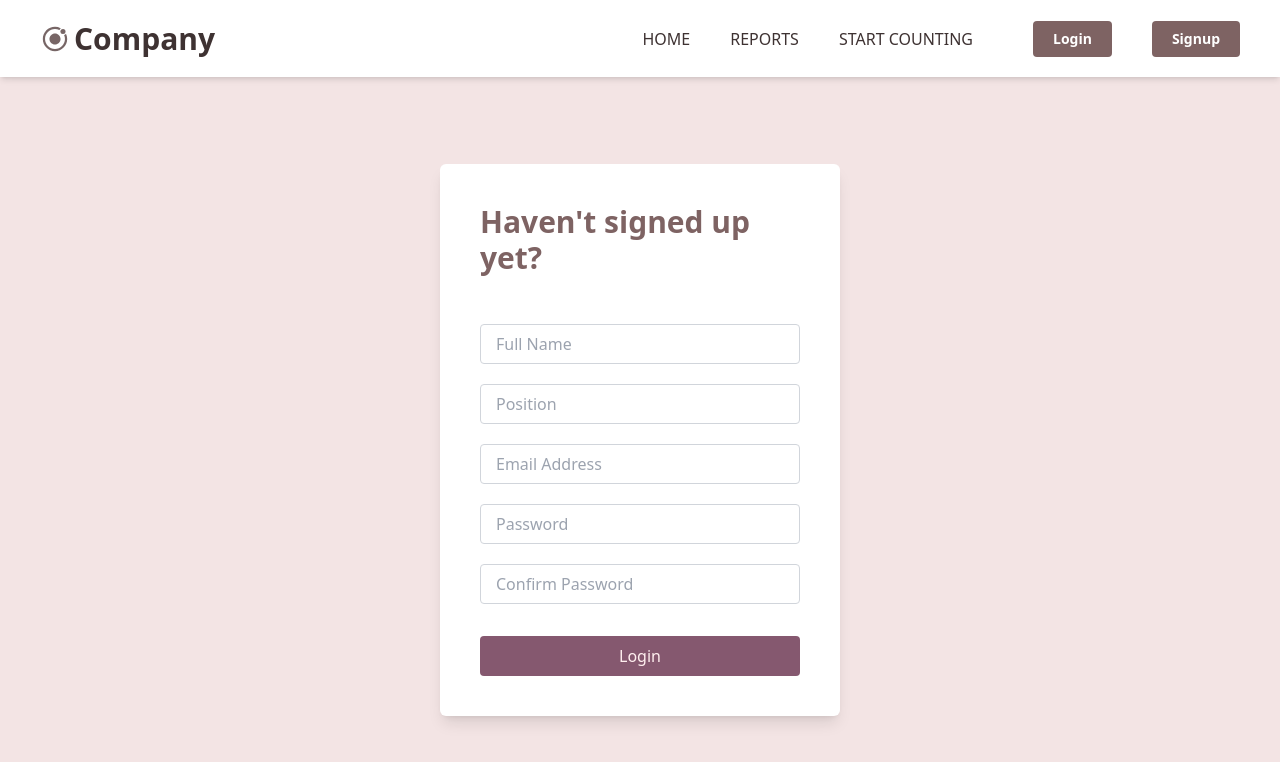
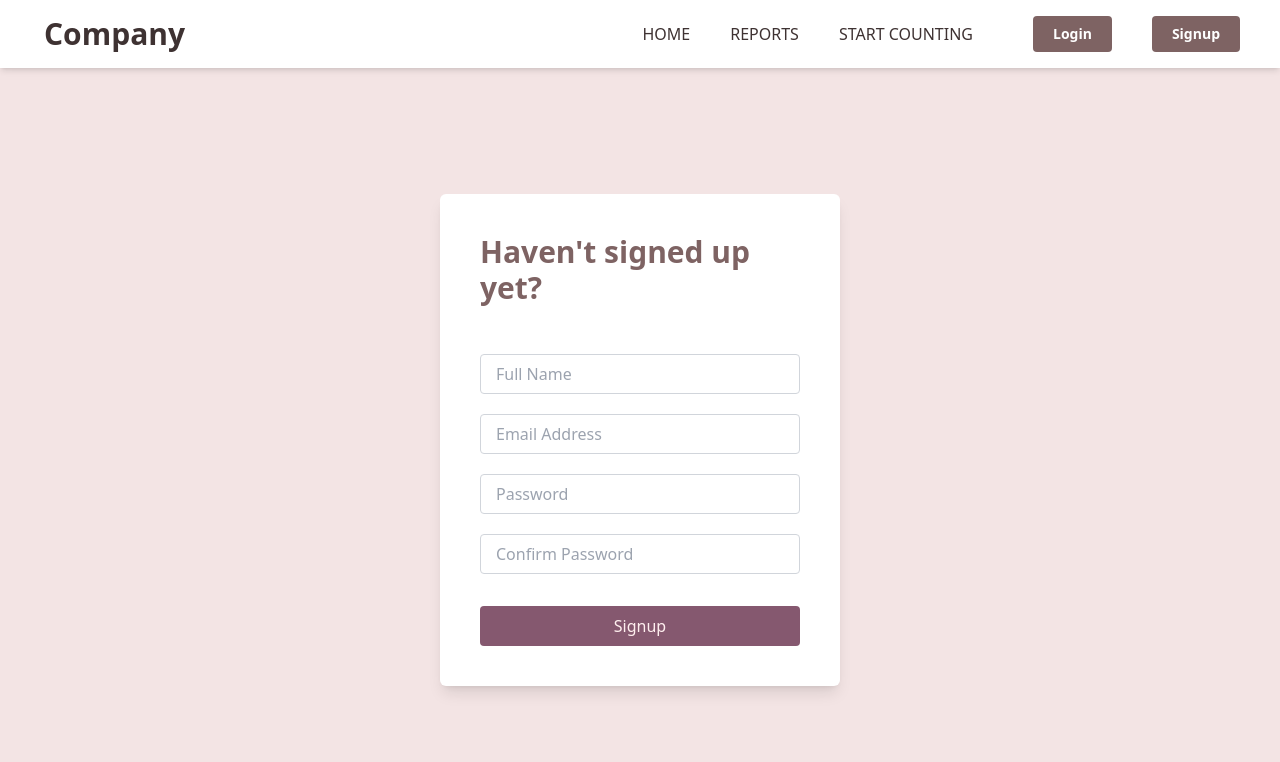
Before and after one commit to AnjaleeNeelika/Hand_Gesture_Detection_System, a React (Vite) app in the folder frontend/: page /signup in a window 1280 px wide. Shown: the top 762 px of the page. Built offline with nearby package versions, Linux system fonts and the light colour scheme.

Commit message:
Update Signup.jsx

```diff
--- a/frontend/src/pages/Signup.jsx
+++ b/frontend/src/pages/Signup.jsx
@@ -11,9 +11,9 @@
                     <div className='input-wrapper w-full'>
                         <InputText label='Full Name' type='text' />
                     </div>
-                    <div className='input-wrapper w-full mt-5'>
+                    {/* <div className='input-wrapper w-full mt-5'>
                         <InputText label='Position' type='text' />
-                    </div>
+                    </div> */}
                     <div className='input-wrapper w-full mt-5'>
                         <InputText label='Email Address' type='text' />
                     </div>
@@ -24,7 +24,7 @@
                         <InputText label='Confirm Password' type='password' />
                     </div>
                     <div className='mt-8'>
-                        <Button2>Login</Button2>
+                        <Button2>Signup</Button2>
                     </div>
                 </form>
             </div>
```
